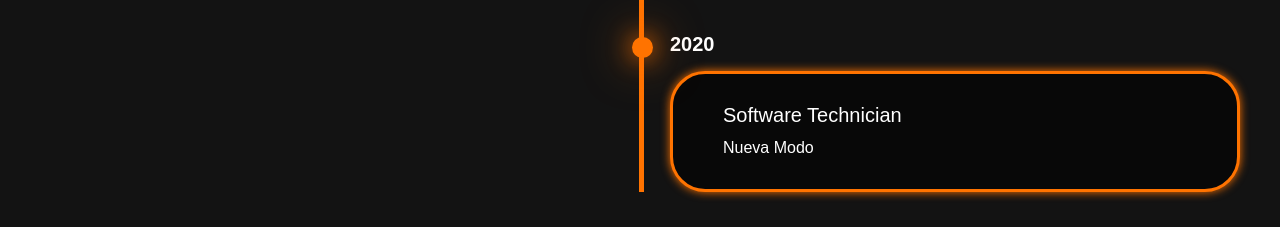
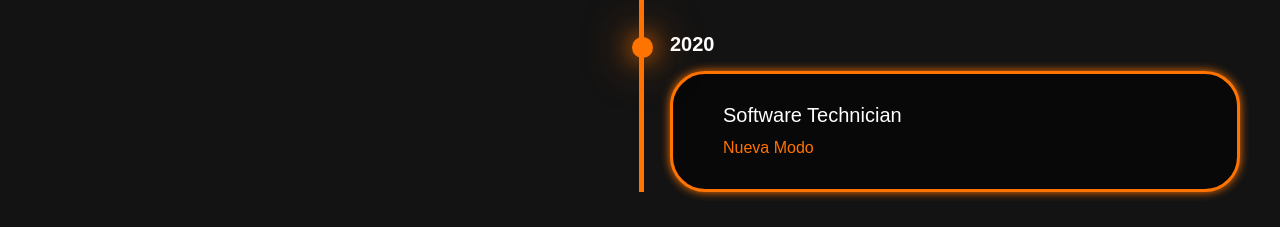
Before and after one commit to sihlemsk/masuku_portfolio, a website: page public/index.html in a window 1280 px wide. Shown: the part 1680-1907 px from the top of the page. Drawn offline with nearby package versions, Linux system fonts and the light colour scheme.

Commit message:
Update index.html

```diff
--- a/public/index.html
+++ b/public/index.html
@@ -89,7 +89,7 @@
                     <div class="timeline-date">2020</div>
                     <div class="timeline-content">
                         <h3>Software Technician</h3>
-                        <p>Nueva Modo</p>
+                        <p><span>Nueva Modo</span></p>
                     </div>
 
             </div>
```
